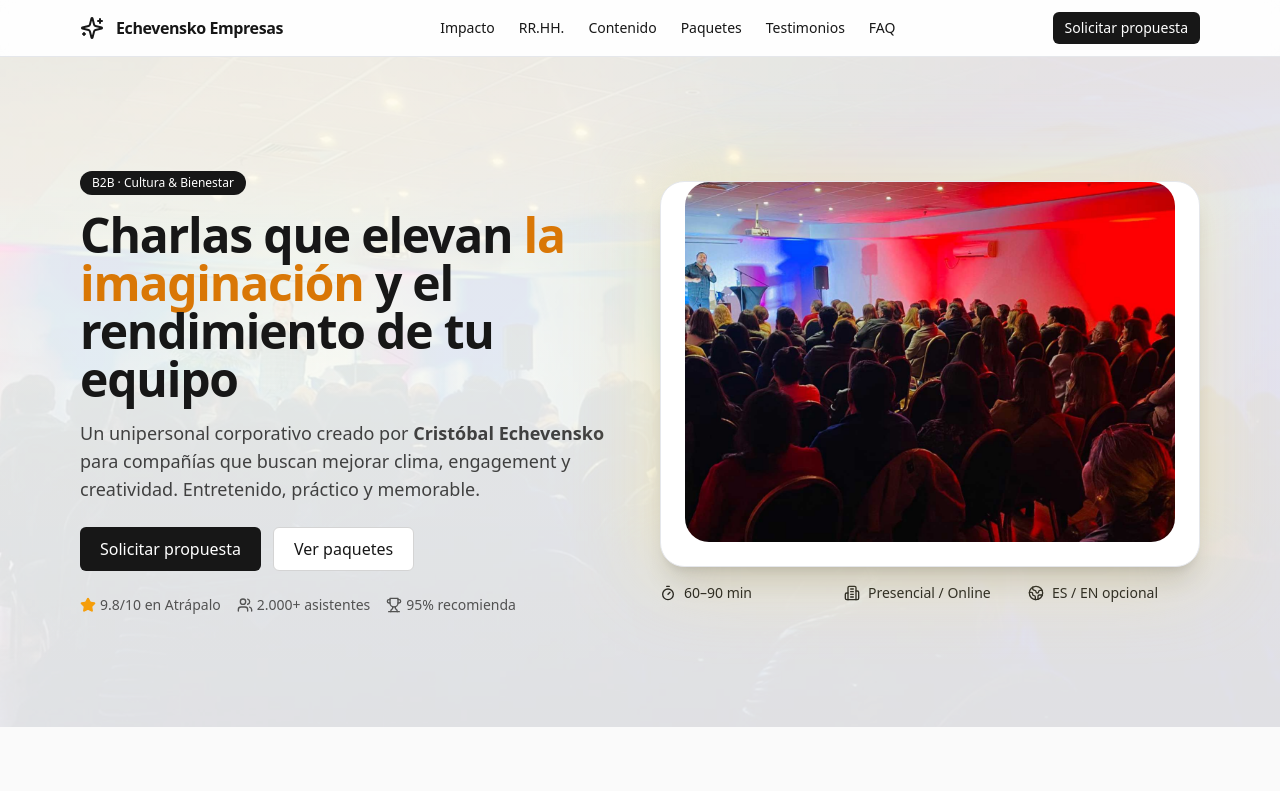
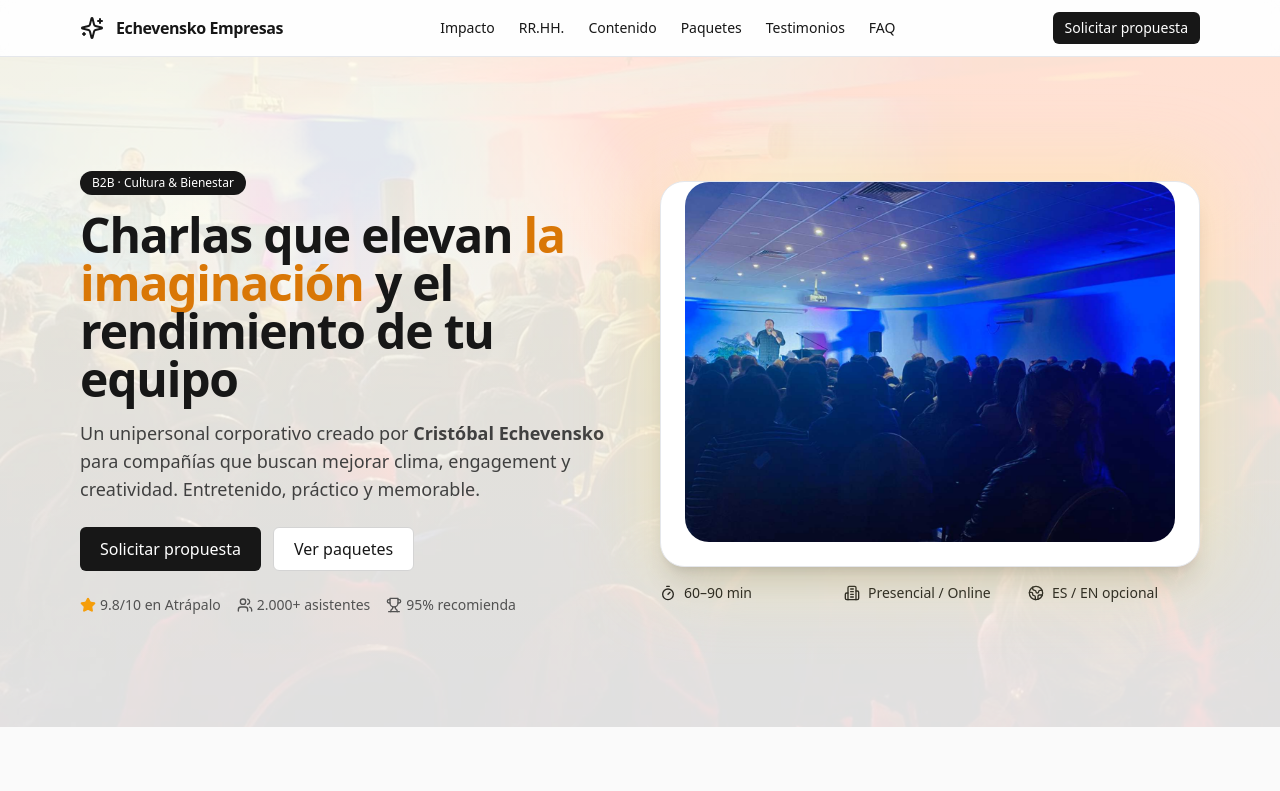
Before and after one commit to Echevensko/echevensko-b2b, a Next.js app: page / in a window 1280 px wide. Shown: the top 791 px of the page. Built offline with nearby package versions, Linux system fonts and the light colour scheme.

Commit message:
Update page.tsx

```diff
--- a/app/page.tsx
+++ b/app/page.tsx
@@ -45,7 +45,7 @@ export default function EchevenskoB2BLanding() {
     {/* Si quieres una imagen de ambiente MUY suave detrás, déjala; si no, borra este div */}
     <div
       aria-hidden
-      className="absolute inset-0 bg-[url('/images/echevensko_web_foto_1.jpg')] bg-cover bg-center opacity-10"
+      className="absolute inset-0 bg-[url('/images/echevensko_web_foto_2.jpg')] bg-cover bg-center opacity-10"
     />
   </div>
 
@@ -89,7 +89,7 @@ export default function EchevenskoB2BLanding() {
           <Card className="relative rounded-3xl shadow-xl">
             <CardContent className="p-0">
               <img
-                src="/images/echevensko_web_foto_2.jpg"
+                src="/images/echevensko_web_foto_1.jpg"
                 alt="Auditorio corporativo (imagen decorativa)"
                 className="rounded-3xl object-cover h-[360px] w-full"
               />
```
